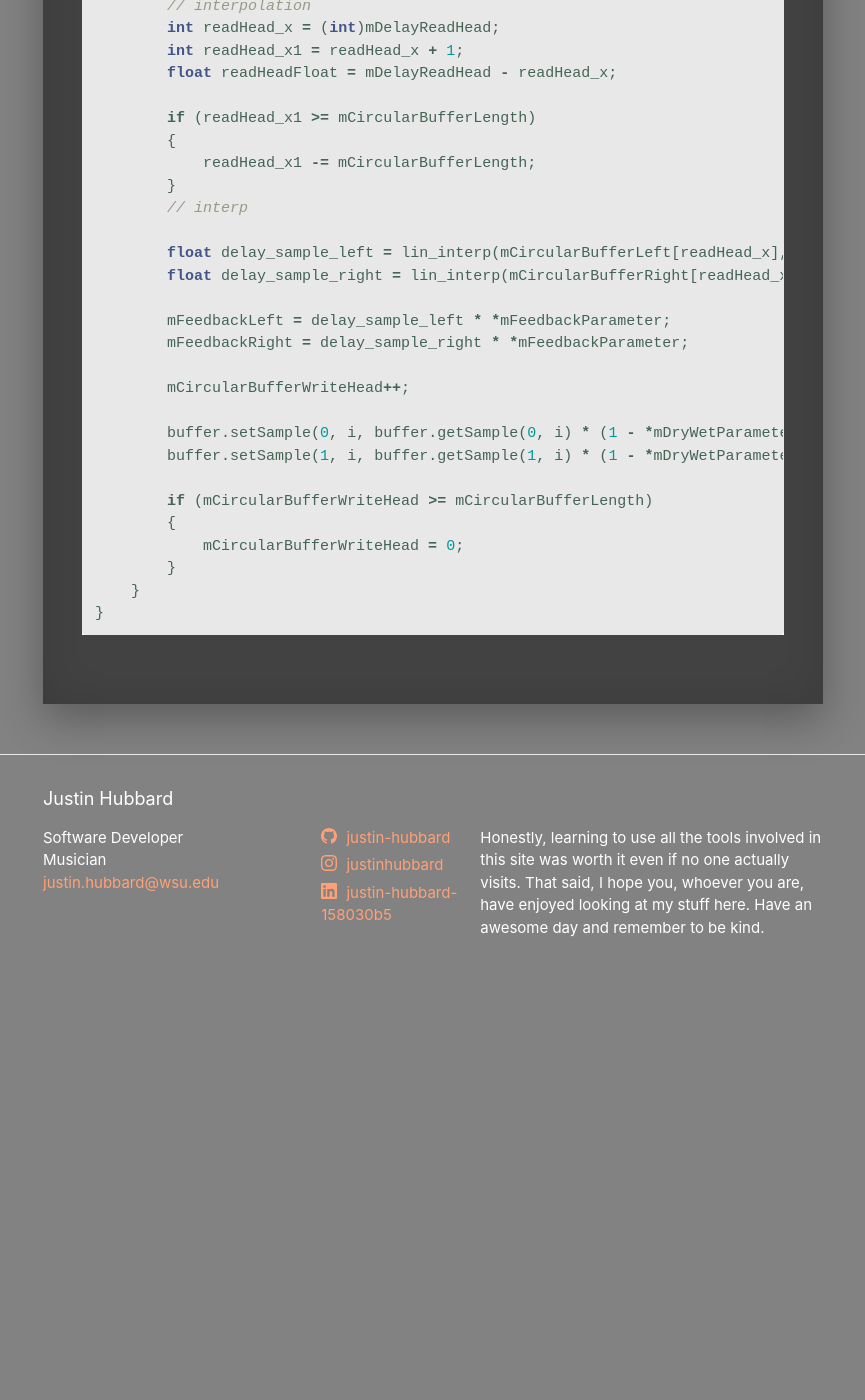
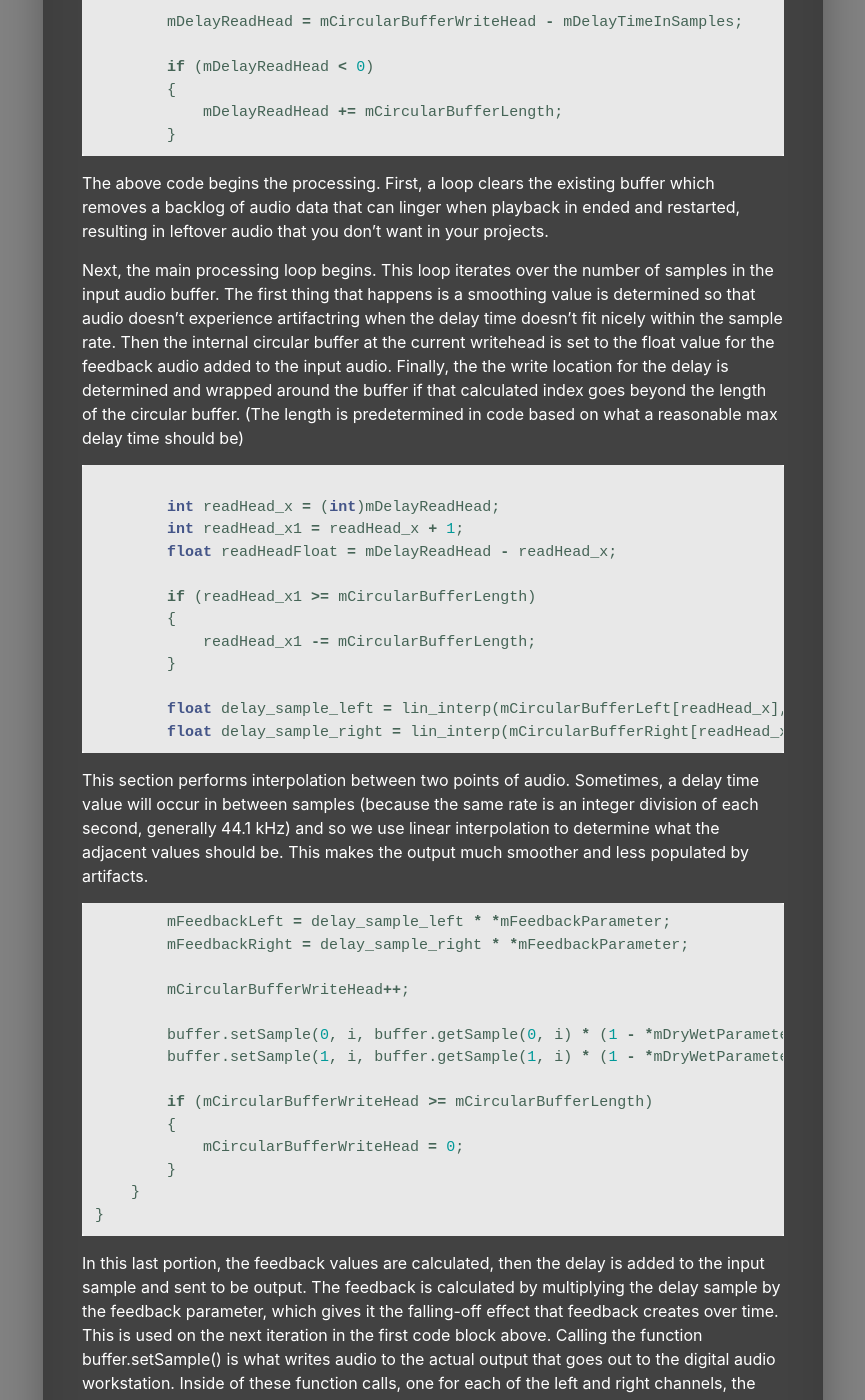
Before and after one commit to justin-hubbard/justin-hubbard.github.io, a Jekyll site: the page built from _posts/2018-06-11-05AudioPlugins.md, in a window 1280 px wide and 1400 px high, scrolled down 1671 px. Shown: the whole window, without its empty margins (207-1072 px from the left). Built offline with Jekyll 4.4.1, drawn with Linux system fonts in a browser that asks for light colours; before the commit the page ends 2670 px from its top, so only the background shows below that; some of the changed text lies outside the part shown.

Commit message:
Added delay code explanations

```diff
--- a/_posts/2018-06-11-05AudioPlugins.md
+++ b/_posts/2018-06-11-05AudioPlugins.md
@@ -16,6 +16,7 @@ plugins, and will be helpful for projects to come in the future.
 
 ## Delay
 ----
+
 Delay effects essentially take an audio input and loop a portion of it back, creating an echo-like sound.
 
 <div style="width: 100%; margin: auto auto auto auto;">
@@ -25,8 +26,13 @@ Delay effects essentially take an audio input and loop a portion of it back, cre
     </div>
 </div>
 
-The core concept behind implementing this effect in software is the use of a circular buffer. Basically, the plugin takes audio input
+The core concept behind implementing this effect in software is the use of a circular buffer. Basically, the functionality all runs through a function
+called processBlock() which provides the AudioBuffer and MidiBuffer for manipulation. This allows the function do iterate over all the samples currently inside the AudioBuffer to change it however you'd like.
 
+The simple explanation for how this delay works is that audio at a point in time is copied and added to the input signal at another point later in time as specified by the user controlling the plugin.
+
+
+Here's the processBlock() function and an overview of how it works:
 {% highlight cpp %}
 void DelayAudioProcessor::processBlock (AudioBuffer<float>& buffer, MidiBuffer& midiMessages)
 {
@@ -54,7 +60,14 @@ void DelayAudioProcessor::processBlock (AudioBuffer<float>& buffer, MidiBuffer&
             mDelayReadHead += mCircularBufferLength;
         }
 
-        // interpolation
+{% endhighlight %}
+
+The above code begins the processing. First, a loop clears the existing buffer which removes a backlog of audio data that can linger when playback in ended and restarted, resulting in leftover audio that you don't want in your projects.
+
+Next, the main processing loop begins. This loop iterates over the number of samples in the input audio buffer. The first thing that happens is a smoothing value is determined so that audio doesn't experience artifactring when the delay time doesn't fit nicely within the sample rate. Then the internal circular buffer at the current writehead is set to the float value for the feedback audio added to the input audio. Finally, the the write location for the delay is determined and wrapped around the buffer if that calculated index goes beyond the length of the circular buffer. (The length is predetermined in code based on what a reasonable max delay time should be)
+
+{% highlight cpp %}
+
         int readHead_x = (int)mDelayReadHead;
         int readHead_x1 = readHead_x + 1;
         float readHeadFloat = mDelayReadHead - readHead_x;
@@ -63,10 +76,15 @@ void DelayAudioProcessor::processBlock (AudioBuffer<float>& buffer, MidiBuffer&
         {
             readHead_x1 -= mCircularBufferLength;
         }
-        // interp
 
         float delay_sample_left = lin_interp(mCircularBufferLeft[readHead_x], mCircularBufferLeft[readHead_x1], readHeadFloat);
         float delay_sample_right = lin_interp(mCircularBufferRight[readHead_x], mCircularBufferRight[readHead_x1], readHeadFloat);
+
+{% endhighlight %}
+
+This section performs interpolation between two points of audio. Sometimes, a delay time value will occur in between samples (because the same rate is an integer division of each second, generally 44.1 kHz) and so we use linear interpolation to determine what the adjacent values should be. This makes the output much smoother and less populated by artifacts.
+
+{% highlight cpp %}
 
         mFeedbackLeft = delay_sample_left * *mFeedbackParameter;
         mFeedbackRight = delay_sample_right * *mFeedbackParameter;
@@ -83,3 +101,9 @@ void DelayAudioProcessor::processBlock (AudioBuffer<float>& buffer, MidiBuffer&
     }
 }
 {% endhighlight %}
+
+In this last portion, the feedback values are calculated, then the delay is added to the input sample and sent to be output. The feedback is calculated by multiplying the delay sample by the feedback parameter, which gives it the falling-off effect that feedback creates over time. This is used on the next iteration in the first code block above. Calling the function buffer.setSample() is what writes audio to the actual output that goes out to the digital audio workstation. Inside of these function calls, one for each of the left and right channels, the input audio and delay audio are added together. The additional parameters in the equation multiply each value by the dry/wet value which is used to control how prominent the delay effect is. The circular buffer write location is incremented, then the process block repeats.
+
+
+## Chorus/Flanger
+----
```
